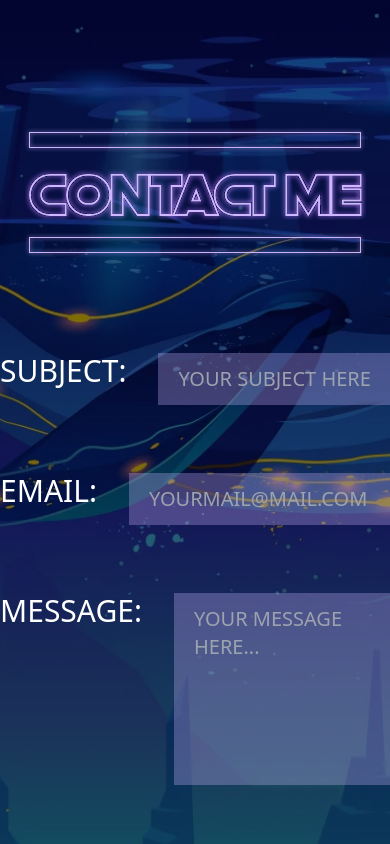
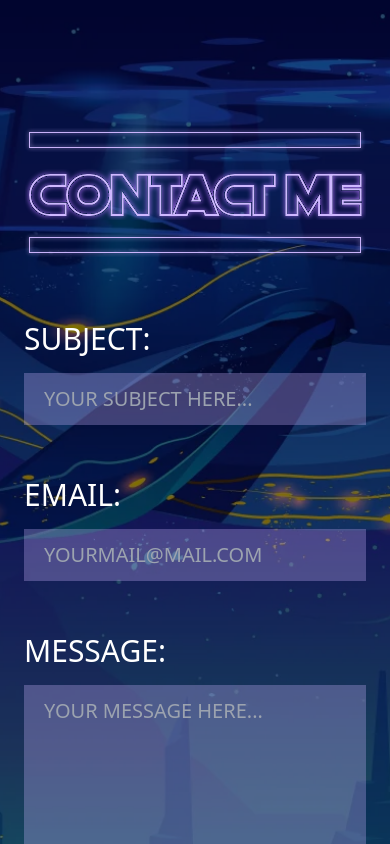
Before and after one commit to tlukowski/portfolio, a Next.js app: page /contact in a window 390 px wide. Shown: the top 844 px of the page. Built offline with nearby package versions, Linux system fonts and the light colour scheme.

Commit message:
Complete contact me page.

```diff
--- a/src/app/components/Social.tsx
+++ b/src/app/components/Social.tsx
@@ -4,7 +4,7 @@ import { motion } from "framer-motion";
 import Link from "next/link";
 export const Social = () => {
   return (
-    <div className="flex gap-12 justify-center items-center w-full mt-auto pt-12">
+    <div className="flex gap-12 justify-center items-center w-full mt-auto pt-16">
       <Link href={"https://github.com/tlukowski"} target="blank">
         <svg
           xmlns="http://www.w3.org/2000/svg"
--- a/src/app/components/contact/ContactForm.tsx
+++ b/src/app/components/contact/ContactForm.tsx
@@ -14,6 +14,7 @@ export const ContactForm = () => {
           initial={{ opacity: 0 }}
           transition={{ delay: 0.5, type: "ease" }}
           animate={{ opacity: 1 }}
+          className="mt-16 md:mt-24"
           exit={{ opacity: 0, transition: { duration: 0.75 } }}
         >
           <FormikContact setIsSubmitted={setIsSubmitted}></FormikContact>
--- a/src/app/components/contact/ErrorInputLayout.tsx
+++ b/src/app/components/contact/ErrorInputLayout.tsx
@@ -2,7 +2,7 @@ import React from "react";
 
 export const ErrorInputLayout = ({ children }: { children: string }) => {
   return (
-    <div className="text-red-600 font-bold w-full text-left text-xl mt-2">
+    <div className="text-red-600 font-bold w-full text-left text-base md:text-xl mt-2">
       {children}
     </div>
   );
--- a/src/app/components/contact/FormikContact.tsx
+++ b/src/app/components/contact/FormikContact.tsx
@@ -17,6 +17,7 @@ export const FormikContact = ({
   return (
     <div>
       <Formik
+        data-netlify="true"
         initialValues={{
           email: "",
           subject: "",
@@ -27,7 +28,6 @@ export const FormikContact = ({
           await new Promise((r) => setTimeout(r, 0));
           // Set isSubmitted to true to show Thank you page
           setIsSubmitted(true);
-
           // alert(JSON.stringify(values, null, 2));
           // Back to Form after 3.5 seconds
           setTimeout(() => {
@@ -36,16 +36,16 @@ export const FormikContact = ({
         }}
       >
         {({ errors, touched }) => (
-          <Form className="w-full flex flex-col items-center gap-8 mt-24">
+          <Form className="w-full flex flex-col items-center gap-4 md:gap-8">
             <div className="w-full">
-              <div className="flex w-full">
+              <div className="flex w-full flex-wrap md:flex-nowrap gap-4 md:gap-0">
                 <label
-                  className="text-3xl text-white basis-1/4 mr-8 flex justify-end"
+                  className="text-3xl text-white w-full justify-start md:basis-1/4 mr-8 flex md:justify-end"
                   htmlFor="subject"
                 >
                   SUBJECT:
                 </label>
-                <div className="basis-3/4">
+                <div className="w-full md:basis-3/4">
                   <Field
                     id="subject"
                     className="w-full bg-primary text-xl bg-opacity-30 px-5 py-3 placeholder:text-gray-400 uppercase text-white focus:bg-white transition-colors focus:text-black"
@@ -62,14 +62,14 @@ export const FormikContact = ({
               </div>
             </div>
             <div className="w-full">
-              <div className="flex w-full">
+              <div className="flex w-full flex-wrap md:flex-nowrap gap-4 md:gap-0">
                 <label
-                  className="text-3xl text-white basis-1/4 mr-8 flex justify-end"
+                  className="text-3xl text-white w-full justify-start md:basis-1/4 mr-8 flex md:justify-end"
                   htmlFor="email"
                 >
                   EMAIL:
                 </label>
-                <div className="basis-3/4">
+                <div className="w-full md:basis-3/4">
                   <Field
                     id="email"
                     className="w-full bg-primary text-xl bg-opacity-30 px-5 py-3 placeholder:text-gray-400 uppercase text-white focus:bg-white transition-colors focus:text-black"
@@ -87,14 +87,14 @@ export const FormikContact = ({
             </div>
 
             <div className="w-full">
-              <div className="flex w-full">
+              <div className="flex w-full flex-wrap md:flex-nowrap gap-4 md:gap-0">
                 <label
-                  className="text-3xl text-white basis-1/4 mr-8 flex justify-end"
+                  className="text-3xl text-white w-full justify-start md:basis-1/4 mr-8 flex md:justify-end"
                   htmlFor="message"
                 >
                   MESSAGE:
                 </label>
-                <div className="basis-3/4">
+                <div className="w-full md:basis-3/4">
                   <Field
                     id="message"
                     as="textarea"
@@ -111,7 +111,7 @@ export const FormikContact = ({
                 </div>
               </div>
             </div>
-            <div className="mt-8 flex w-full justify-end">
+            <div className="md:mt-8 flex w-full justify-center md:justify-end">
               <button
                 className="bg-shadow text-white transition-colors hover:bg-purple-800  text-2xl px-8 py-4"
                 type="submit"
--- a/src/app/components/layout/PageLayout.tsx
+++ b/src/app/components/layout/PageLayout.tsx
@@ -5,7 +5,7 @@ export const PageLayout = ({
   children: JSX.Element[] | JSX.Element;
 }) => {
   return (
-    <div className="max-w-4xl mx-auto pt-32 relative z-20 flex justify-center min-h-screen flex-col pb-14">
+    <div className="max-w-4xl mx-auto pt-32 relative z-20 flex justify-center min-h-screen flex-col pb-8 md:pb-14 px-6">
       {children}
     </div>
   );
--- a/src/app/page.tsx
+++ b/src/app/page.tsx
@@ -28,7 +28,7 @@ export default function Home() {
           <SliderArrows
             onCurrentComponentChange={handleCurrentComponentChange}
           />
-          <div className="absolute -z-10 h-full w-full before:absolute before:left-0 before:right-0 before:top-0 before:z-10 before:h-full before:w-full before:bg-black before:opacity-90">
+          <div className="absolute -z-10 h-full w-full before:absolute before:left-0 before:right-0 before:top-0 before:z-10 before:h-full before:w-full before:bg-black before:opacity-40">
             <Background currentPage={currentIndex} />
           </div>
           <PageLayout>
```
